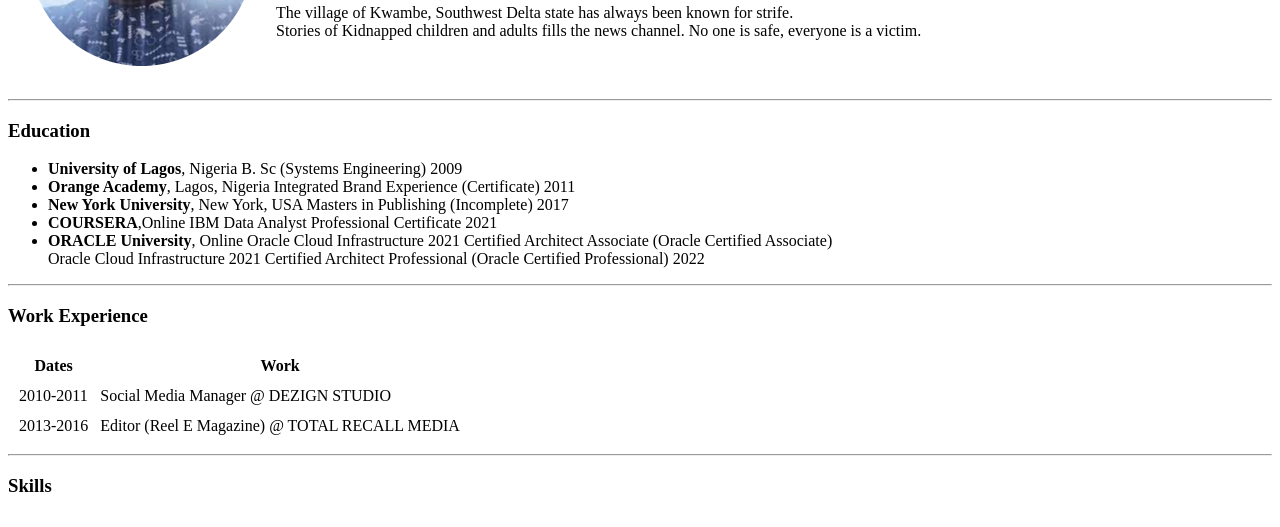
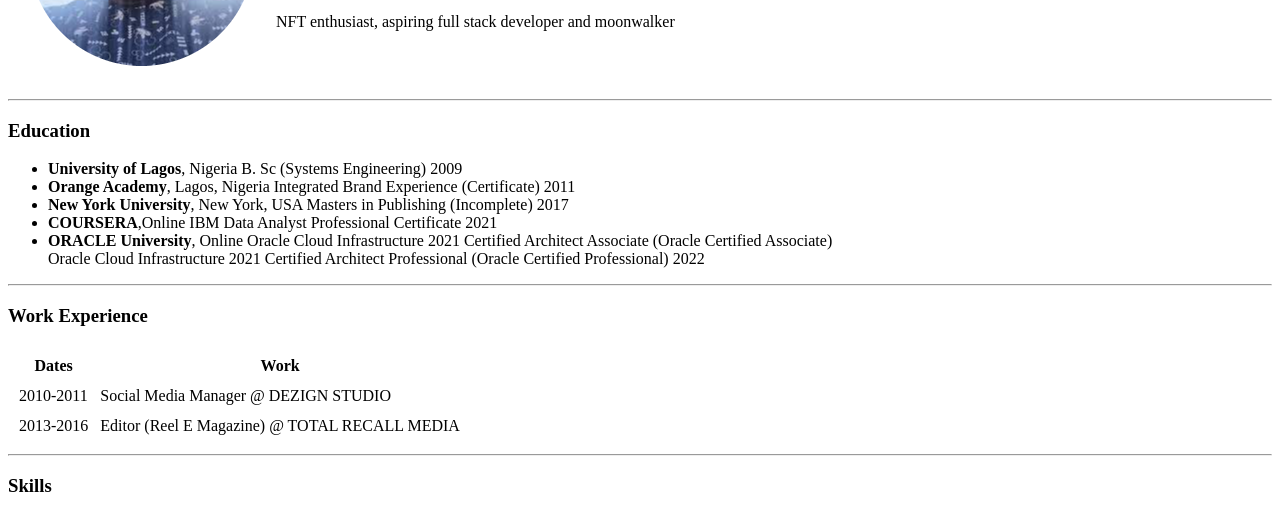
Before and after one commit to kehnyking/CV, a plain HTML site: page index.html in a window 1280 px wide. Shown: the part 188-715 px from the top of the page. Drawn offline with Linux system fonts and the light colour scheme.

Commit message:
update index.html

```diff
--- a/index.html
+++ b/index.html
@@ -15,8 +15,7 @@
         <p><em>Writer, Data Analyst, Husband and Father<br>
             CEO at <strong><a href="https://opensea.io/collection/the-moon-sees">THM360 Company</a></strong>,
             <br>Caborca, Sonora, Mexico</em></p>
-        <p>The village of Kwambe, Southwest Delta state has always been known for strife.<br>
-          Stories of Kidnapped children and adults fills the news channel. No one is safe, everyone is a victim.</p>
+        <p>NFT enthusiast, aspiring full stack developer and moonwalker</p>
       </td>
     </tr>
   </table>
```
